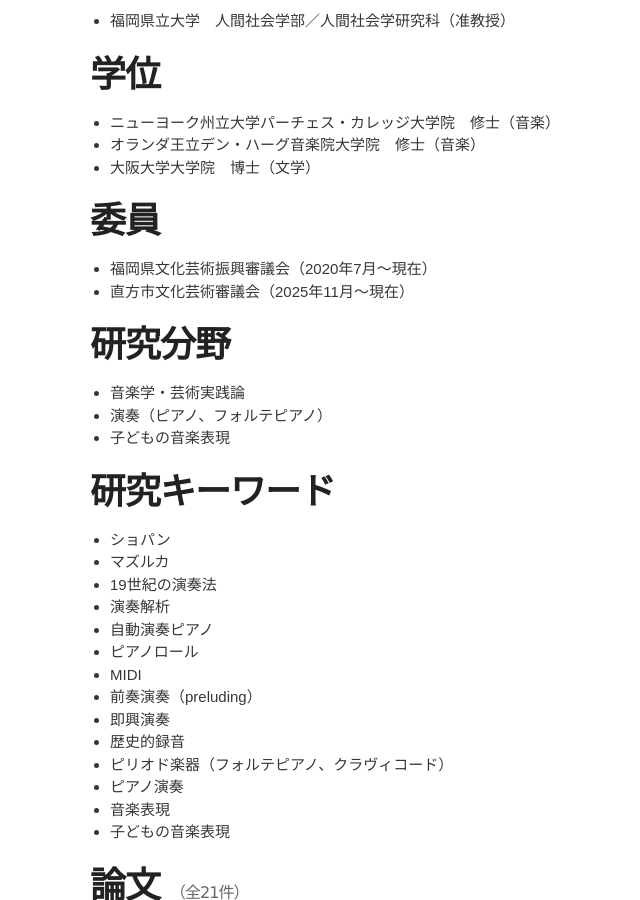
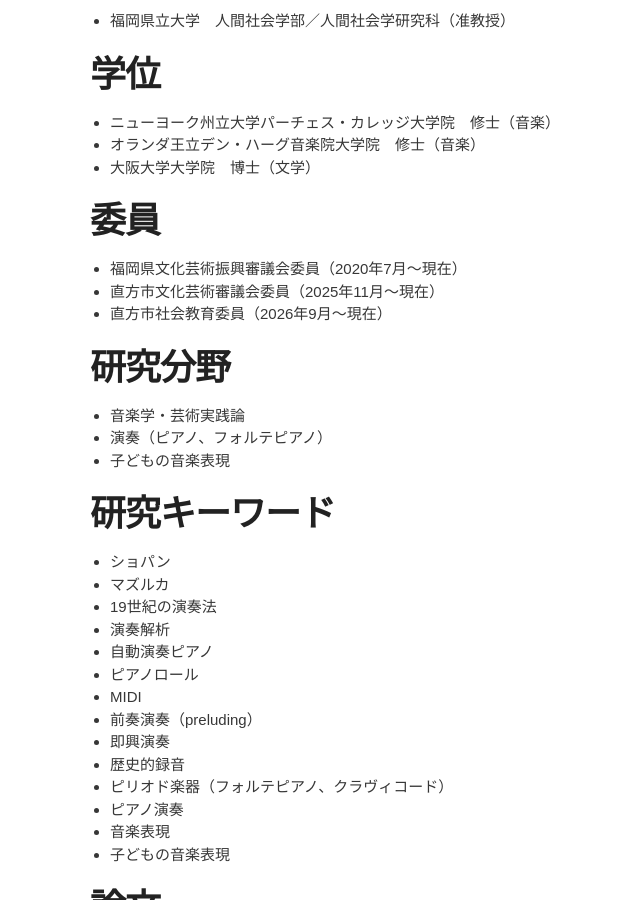
Before and after one commit to akikowashino/akikowashino.github.io, a Jekyll site: the page built from index.md, in a window 1280 px wide and 900 px high, scrolled down 667 px. Shown: the whole window, without its empty margins (60-700 px from the left). Built offline with Jekyll 4.4.1, drawn with Linux system fonts in a browser that asks for light colours.

Commit message:
Update index.md

```diff
--- a/index.md
+++ b/index.md
@@ -23,8 +23,9 @@ lang: jp
 * 大阪大学大学院　博士（文学）
 
 # 委員
-* 福岡県文化芸術振興審議会（2020年7月〜現在）
-* 直方市文化芸術審議会（2025年11月〜現在）
+* 福岡県文化芸術振興審議会委員（2020年7月〜現在）
+* 直方市文化芸術審議会委員（2025年11月〜現在）
+* 直方市社会教育委員（2026年9月〜現在）
 
 # 研究分野
 * 音楽学・芸術実践論
```
